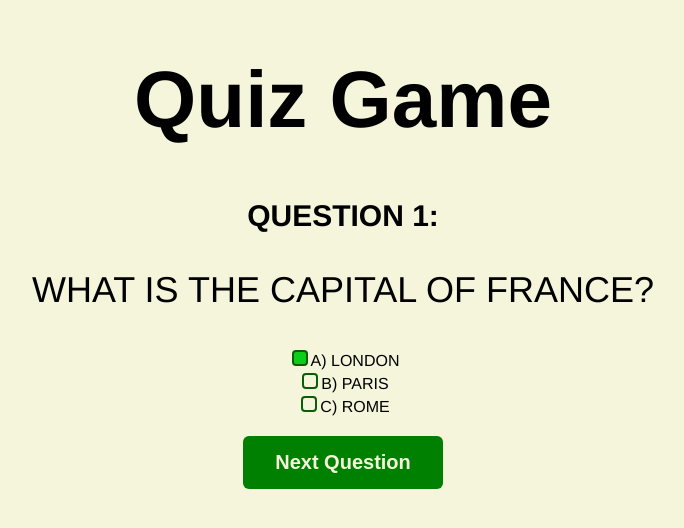
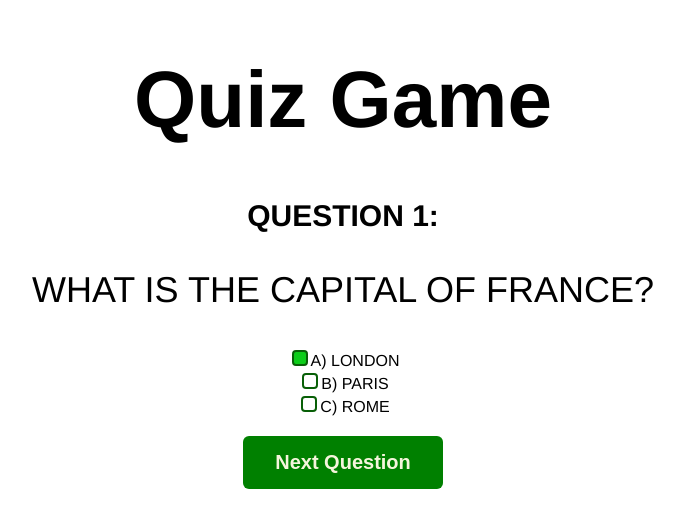
Before and after one commit to Bakk01/Projekt3, a plain HTML site: page index.html in a window 1280 px wide. Shown: the whole page, without its empty margins (297-981 px from the left). Drawn offline with Linux system fonts and the light colour scheme.

Commit message:
Update style.css

```diff
--- a/style.css
+++ b/style.css
@@ -1,6 +1,4 @@
-body {
-    background-color: beige;
-}
+
 
 
 .title {
```
